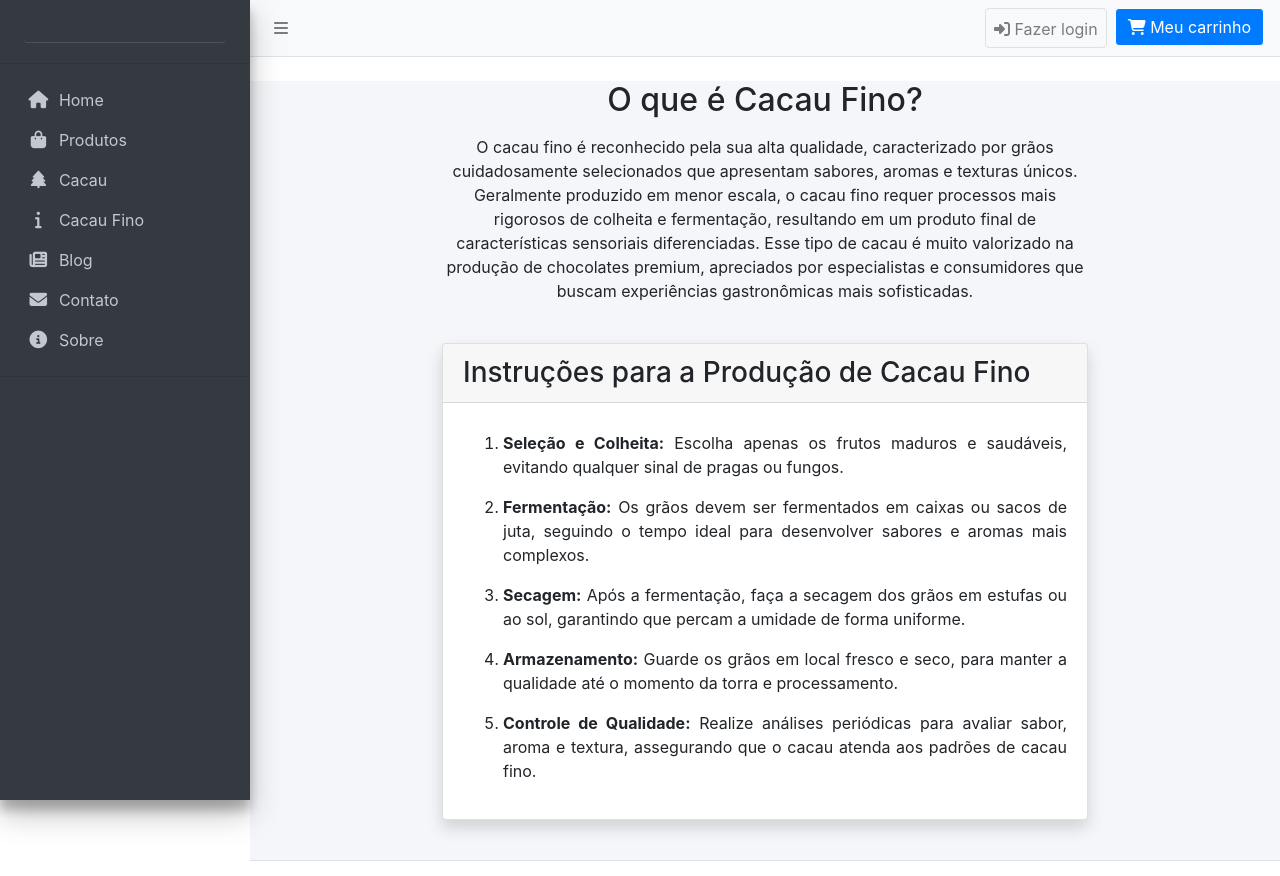
After one commit to BrunoEduardo45/CacauFino, a PHP site: template app/Views/Home/ProdutoresChocolate.php in a window 1280 px wide. The commit adds this page. Shown: the top 876 px of the page. Run offline with PHP 8.4, Linux system fonts and the light colour scheme; the template is opened without the code that fills it, so the values that code supplies are empty; some libraries are stand-ins or nearby versions.

Commit message:
Atualizações

```diff
--- /dev/null
+++ b/app/Views/Home/ProdutoresChocolate.php
@@ -0,0 +1,41 @@
+  <main class="content-wrapper">
+
+    <section class="content">
+      <div class="container-fluid">
+
+        <div class="row justify-content-center my-4 ">
+          <div class="col-md-8 text-center">
+            <h2 class="mb-3">O que é Cacau Fino?</h2>
+            <p>
+              O cacau fino é reconhecido pela sua alta qualidade, caracterizado por grãos cuidadosamente
+              selecionados que apresentam sabores, aromas e texturas únicos. Geralmente produzido em menor
+              escala, o cacau fino requer processos mais rigorosos de colheita e fermentação, resultando em
+              um produto final de características sensoriais diferenciadas. Esse tipo de cacau é muito
+              valorizado na produção de chocolates premium, apreciados por especialistas e consumidores
+              que buscam experiências gastronômicas mais sofisticadas.
+            </p>
+          </div>
+        </div>
+
+        <div class="row justify-content-center">
+          <div class="col-md-8 mb-4">
+            <div class="card shadow">
+              <div class="card-header">
+                <h3 class="mb-0">Instruções para a Produção de Cacau Fino</h3>
+              </div>
+              <div class="card-body">
+                <ol class="mt-2 text-justify">
+                  <li class="mb-3"><strong>Seleção e Colheita:</strong> Escolha apenas os frutos maduros e saudáveis, evitando qualquer sinal de pragas ou fungos.</li>
+                  <li class="mb-3"><strong>Fermentação:</strong> Os grãos devem ser fermentados em caixas ou sacos de juta, seguindo o tempo ideal para desenvolver sabores e aromas mais complexos.</li>
+                  <li class="mb-3"><strong>Secagem:</strong> Após a fermentação, faça a secagem dos grãos em estufas ou ao sol, garantindo que percam a umidade de forma uniforme.</li>
+                  <li class="mb-3"><strong>Armazenamento:</strong> Guarde os grãos em local fresco e seco, para manter a qualidade até o momento da torra e processamento.</li>
+                  <li class="mb-3"><strong>Controle de Qualidade:</strong> Realize análises periódicas para avaliar sabor, aroma e textura, assegurando que o cacau atenda aos padrões de cacau fino.</li>
+                </ol>
+              </div>
+            </div>
+          </div>
+        </div>
+
+      </div>
+    </section>
+  </main>
--- a/app/Views/Partials/header.php
+++ b/app/Views/Partials/header.php
@@ -14,9 +14,9 @@ if (isset($_SESSION['logged_in']) && $_SESSION['logged_in'] === true) {
     $IdUser    = decryptData($_COOKIE['id'], $encryptionKey);
     $tipo      = decryptData($_COOKIE['tipo'], $encryptionKey);
     $nomeUser  = decryptData($_COOKIE['usuario'], $encryptionKey);
-    $emailUser = decryptData($_COOKIE['email'], $encryptionKey);
+    $cpf       = decryptData($_COOKIE['cpf'], $encryptionKey);
 } else {
-    $IdUser = $tipo = $nomeUser = $emailUser = null;
+    $IdUser = $tipo = $nomeUser = $cpf = null;
 }
 
 ?>
--- a/app/Views/Partials/sidebar.php
+++ b/app/Views/Partials/sidebar.php
@@ -1,7 +1,8 @@
-<!-- Main Sidebar Container -->
+<!-- Container -->
 <aside class="main-sidebar sidebar-dark-primary elevation-4" style="background-color: <?php echo $corSecundaria ?>">
-  <!-- Brand Logo -->
+    <div class="sidebar">
 
+        <!-- Logo -->
         <div class="d-flex justify-content-center align-items-center">
             <a href="<?php echo $baseUrl ?>" class="brand-link mx-3 mt-3 rounded d-flex justify-content-center" style="background-color:<?php echo $corPrimaria ?>;">
                 <?php if ($urlLogo) {
@@ -12,8 +13,7 @@
             </a>
         </div>
 
-  <div class="sidebar">
-
+        <!-- Menu -->
         <nav class="mt-2">
             <ul class="nav nav-pills nav-sidebar flex-column nav-legacy nav-flat" data-widget="treeview" role="menu">
 
@@ -23,54 +23,49 @@
             <li class="nav-item">
                 <a href="<?php echo $baseUrl ?>" class="nav-link">
                     <i class="nav-icon fas fa-home"></i>
-          <p>
-            Home
-          </p>
+                    <p>Home</p>
                 </a>
             </li>
 
             <li class="nav-item">
                 <a href="<?php echo $baseUrl ?>produtos" class="nav-link">
                     <i class="nav-icon fas fa-shopping-bag"></i>
-          <p>
-            Produtos
-          </p>
+                    <p>Produtos</p>
                 </a>
             </li>
 
             <li class="nav-item">
                 <a href="<?php echo $baseUrl ?>cacaus" class="nav-link">
                     <i class="nav-icon fas fa-tree"></i>
-          <p>
-            Cacau
-          </p>
+                    <p>Cacau</p>
+                </a>
+            </li>
+
+            <li class="nav-item">
+                <a href="<?php echo $baseUrl ?>cacaufino" class="nav-link">
+                    <i class="nav-icon fas fa-info"></i>
+                    <p>Cacau Fino</p>
                 </a>
             </li>
 
             <li class="nav-item">
                 <a href="<?php echo $baseUrl ?>noticias" class="nav-link">
                     <i class="nav-icon fas fa-newspaper"></i>
-          <p>
-            Notícias
-          </p>
+                    <p>Blog</p>
                 </a>
             </li>
 
             <li class="nav-item">
                 <a href="<?php echo $baseUrl ?>contato" class="nav-link">
                     <i class="nav-icon fas fa-envelope"></i>
-          <p>
-            Contato
-          </p>
+                    <p>Contato</p>
                 </a>
             </li>
 
             <li class="nav-item">
                 <a href="<?php echo $baseUrl ?>sobre" class="nav-link">
                     <i class="nav-icon fas fa-info-circle"></i>
-          <p>
-            Sobre
-          </p>
+                    <p>Sobre</p>
                 </a>
             </li>
 
@@ -133,7 +128,7 @@
                     <a href="<?php echo $baseUrl ?>lista-noticias" class="nav-link">
                         <i class="nav-icon far fa-newspaper"></i>
                         <p>
-                  Notícias
+                        Postagens
                         </p>
                     </a>
                     </li>
@@ -141,7 +136,51 @@
                     <a href="<?php echo $baseUrl ?>lista-categorias" class="nav-link">
                         <i class="nav-icon fas fa-tags"></i>
                         <p>
-                  Categoria
+                        Categorias
+                        </p>
+                    </a>
+                    </li>
+                </ul>
+                </li>
+
+                <li class="nav-item">
+                <a href="#" class="nav-link">
+                <i class="nav-icon fas fa-check"></i>
+                    <p>
+                    Aprovações
+                    <i class="fas fa-angle-left right"></i>
+                    </p>
+                </a>
+                <ul class="nav nav-treeview">
+                    <li class="nav-item">
+                    <a href="<?php echo $baseUrl ?>lista-cacau" class="nav-link">
+                        <i class="nav-icon fas fa-check"></i>
+                        <p>
+                        Postagens
+                        </p>
+                    </a>
+                    </li>
+                    <li class="nav-item">
+                    <a href="<?php echo $baseUrl ?>lista-produtos" class="nav-link">
+                        <i class="nav-icon fas fa-check"></i>
+                        <p>
+                        Comentários
+                        </p>
+                    </a>
+                    </li>
+                    <li class="nav-item">
+                    <a href="<?php echo $baseUrl ?>lista-produtos" class="nav-link">
+                        <i class="nav-icon fas fa-check"></i>
+                        <p>
+                        Cacau
+                        </p>
+                    </a>
+                    </li>
+                    <li class="nav-item">
+                    <a href="<?php echo $baseUrl ?>lista-produtos" class="nav-link">
+                        <i class="nav-icon fas fa-check"></i>
+                        <p>
+                        Produtos
                         </p>
                     </a>
                     </li>
--- a/app/Views/Usuarios/Login.php
+++ b/app/Views/Usuarios/Login.php
@@ -45,10 +45,10 @@ include $baseDir . "/../../utils/Database.php";
 
         <form id="login" action="" method="post">
           <div class="input-group mb-3">
-            <input type="email" class="form-control" name="email" placeholder="Email" value="" required>
+            <input type="cpf" class="form-control" name="cpf" placeholder="CPF" value="" required>
             <div class="input-group-append">
               <div class="input-group-text">
-                <span class="fas fa-envelope"></span>
+                <span class="fas fa-hashtag"></span>
               </div>
             </div>
           </div>
--- a/app/Views/Usuarios/cadastrarUsuario.php
+++ b/app/Views/Usuarios/cadastrarUsuario.php
@@ -18,8 +18,8 @@
                                     </div>
                                     <div class="col-lg-4">
                                         <div class="form-group">
-                                            <label class="form-label" for="email">E-mail</label>
-                                            <input type="email" class="form-control" id="email" name="email" required>
+                                            <label class="form-label" for="cpf">CPF</label>
+                                            <input type="cpf" class="form-control" id="cpf" name="cpf" required>
                                         </div>
                                     </div>
                                     <div class="col-lg-4">
@@ -130,7 +130,7 @@
     {
         return {
             'usu_nome': $('#nome').val() ?? null,
-            'usu_email': $('#email').val() ?? null,
+            'usu_cpf': $('#cpf').val() ?? null,
             'usu_tipo': $('#tipo').val() ?? null,
             'usu_telefone': $('#telefone').val() ?? null,
             'usu_celular': $('#celular').val() ?? null,
--- a/app/Views/Usuarios/resetar-senha.php
+++ b/app/Views/Usuarios/resetar-senha.php
@@ -35,7 +35,7 @@ include $baseDir . "/../../utils/Database.php";
 
         <form id="resetarSenha" action="" method="post">
           <div class="input-group mb-2">
-            <input type="email" class="form-control" name="email" placeholder="Email" required>
+            <input type="cpf" class="form-control" name="cpf" placeholder="cpf" required>
             <div class="input-group-append">
               <div class="input-group-text">
                 <span class="fas fa-envelope"></span>
--- a/app/Views/Usuarios/usuario.php
+++ b/app/Views/Usuarios/usuario.php
@@ -8,7 +8,7 @@ $list = selecionarDoBanco('usuarios', '*', 'usu_id = :id', [':id' => $IdUser], $
 
 foreach ($list as $values) {
     $nome = $values['usu_nome'];
-    $email = $values['usu_email'];
+    $cpf = $values['usu_cpf'];
     $telefone = $values['usu_telefone'];
     $celular = $values['usu_celular'];
     $sexo = $values['usu_sexo'];
@@ -43,8 +43,8 @@ foreach ($list as $values) {
                                     </div>
                                     <div class="col-lg-3">
                                         <div class="form-group">
-                                            <label class="form-label" for="email">E-mail</label>
-                                            <input type="email" class="form-control" id="email" name="email" value="<?php echo $email ?>" disabled>
+                                            <label class="form-label" for="cpf">CPF</label>
+                                            <input type="cpf" class="form-control" id="cpf" name="cpf" value="<?php echo $cpf ?>" disabled>
                                         </div>
                                     </div>
                                     <div class="col-lg-3">
--- a/app/router/routes.php
+++ b/app/router/routes.php
@@ -11,6 +11,7 @@ $routes = [
         '/noticia/{id}' =>   'HomeController@Noticia', //ok
         '/produtos' =>       'HomeController@Produtos', //ok
         '/cacaus' =>         'HomeController@Cacaus', //ok
+        '/cacaufino' =>      'HomeController@CacauFino', //ok
 
     // ADMINISTRATIVO //
 
@@ -66,4 +67,5 @@ $routes = [
         '/deletar-usuario' =>           'UsuarioController@DeletarUsuario',
         '/update-adm' =>                'UsuarioController@UpdateAdm', //ok
         '/visualizar' =>                'UsuarioController@Visualizar',//ok
+        '/verificar' =>                 'UsuarioController@Verificar',//ok
 ];
```
Also changed, not shown: app/Controllers/HomeController.php (+8 -0 lines), app/Controllers/UsuarioController.php (+14 -63 lines), app/Views/Home/CacauFino.php (added, +94 -0 lines), app/Views/Home/ListaNoticia.php (+55 -12 lines), app/Views/Noticias/cadastrarNoticias.php (+6 -11 lines), app/Views/Usuarios/listaUsuarios.php (+8 -8 lines), app/Views/Usuarios/registro.php (+12 -12 lines). Lines whose indentation alone changed are shown as unchanged.
